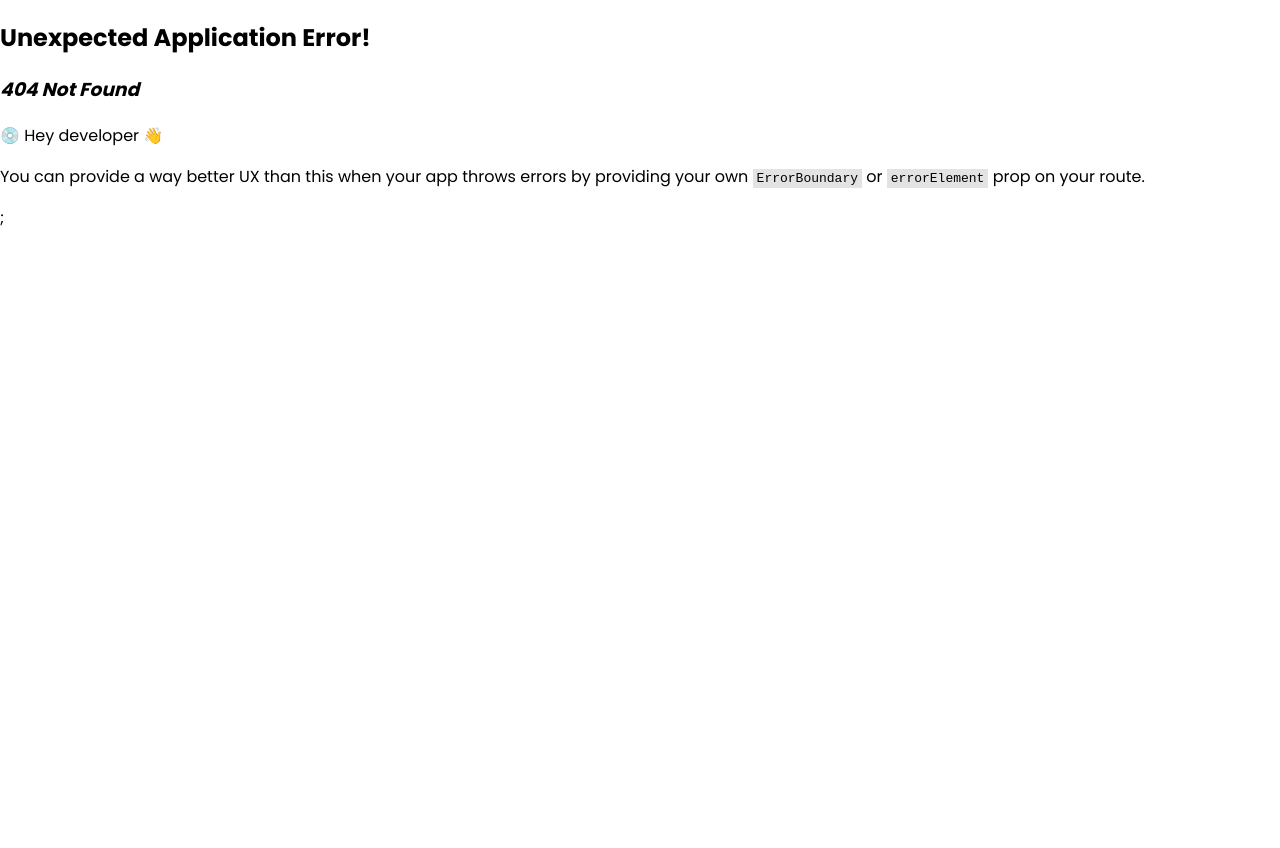
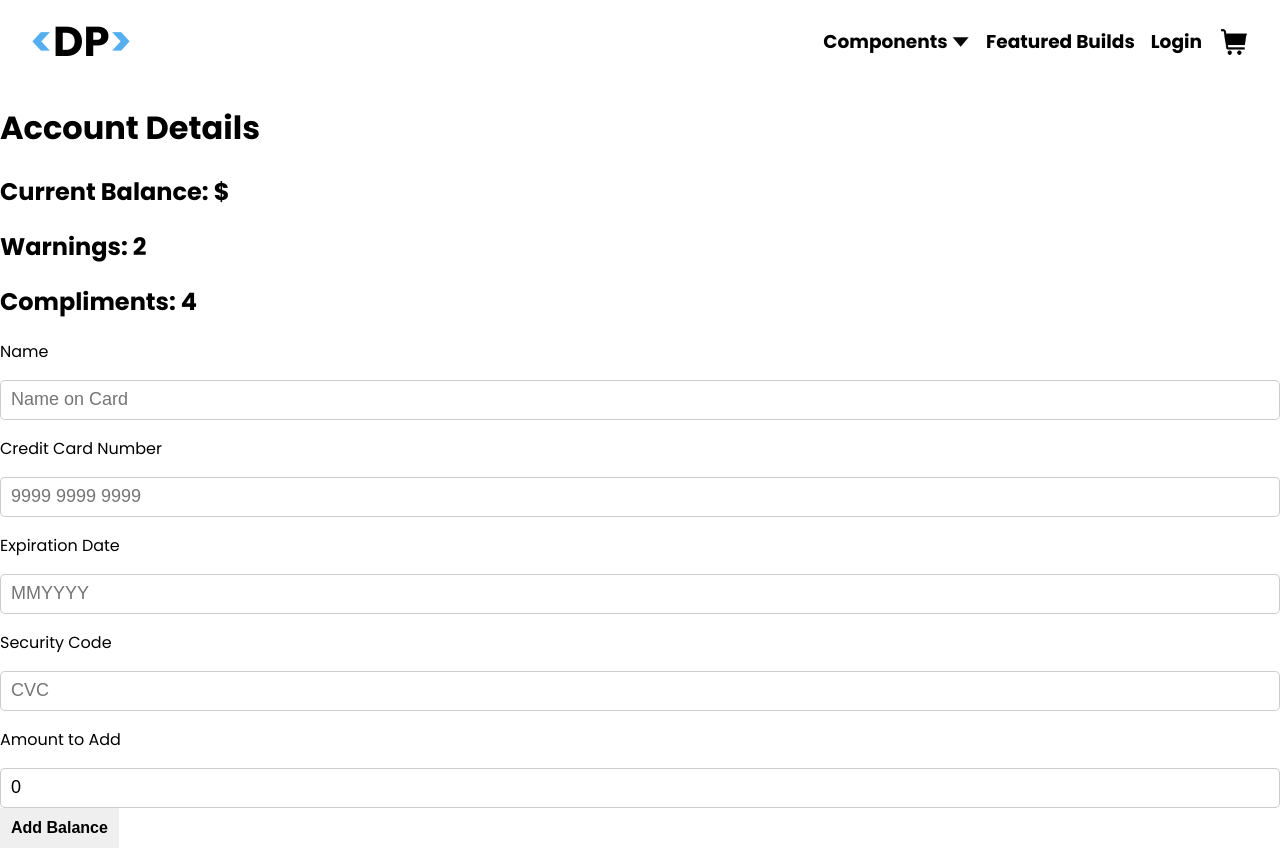
Before and after one commit to brandonlam4237/CSC322_Project, a React (Create React App) app in the folder client/: page /accountdetails in a window 1280 px wide. Before the commit this address had no page. Before the commit the page ends 800 px from the top, so only its background shows below. Built offline with nearby package versions, Linux system fonts and the light colour scheme.

Commit message:
initial account details commit

```diff
--- a/client/src/App.tsx
+++ b/client/src/App.tsx
@@ -15,6 +15,7 @@ import Register from "./pages/Register";
 import Approve from "./pages/Approve";
 import MyBuild from "./pages/PartPicker";
 import { AuthContextProvider } from "./contexts/AuthContext";
+import AccountDetails from "./pages/AccountDetails";
 
 const router = createBrowserRouter(
   createRoutesFromElements(
@@ -27,14 +28,15 @@ const router = createBrowserRouter(
       <Route path="/builds" element={<Builds />} />
       <Route path="/other" element={<Other />} />
       <Route path="/mybuild" element={<MyBuild />} />
-    </Route>
+      <Route path="/accountdetails" element={<AccountDetails/>} />
+ </Route>
   )
 );
 
 function App() {
   return (
     <AuthContextProvider>
-      <RouterProvider router={router} />;
+      <RouterProvider router={router} />
     </AuthContextProvider>
   );
 }
--- a/client/src/contexts/AuthContext.tsx
+++ b/client/src/contexts/AuthContext.tsx
@@ -7,6 +7,7 @@ import {
   useContext,
   ReactNode,
 } from "react";
+import { IBalanceForm } from "src/pages/AccountDetails";
 
 const LOCAL_STORAGE_AUTH_KEY = "donut_pcs_local_storage_tokens_key";
 
@@ -20,6 +21,7 @@ interface IAuthContext {
   registerUser: (value: object) => void;
   loginUser: (username: string, password: string) => void;
   logoutUser: () => void;
+  askForBalance: (value: IBalanceForm) => void;
 }
 
 // Also need to give default values for the fields the authcontext is expected to have
@@ -52,6 +54,9 @@ export const AuthContext = createContext<IAuthContext>({
     /* do nothing */
   },
   logoutUser: () => {
+    /* do nothing */
+  },
+  askForBalance: () => {
     /* do nothing */
   },
 });
@@ -192,6 +197,22 @@ export function AuthContextProvider({ children }: AuthProvidorProps) {
     }
   }
 
+  async function askForBalance(balanceForm: IBalanceForm) {
+    const accessToken: string = userTokens.access;
+    try {
+      await fetch("/users/balance", {
+        method: "PATCH",
+        headers: {
+          "Content-Type": "application/json",
+          Authorization: `Bearer ${accessToken}`,
+        },
+        body: JSON.stringify(balanceForm),
+      });
+    } catch (error) {
+      console.log(error);
+    }
+  }
+
   /* automatically login user upon refresh if refresh and access tokens
     are available in local storage */
   useEffect(() => {
@@ -215,6 +236,7 @@ export function AuthContextProvider({ children }: AuthProvidorProps) {
     loginUser,
     registerUser,
     logoutUser,
+    askForBalance
   };
   return (
     <AuthContext.Provider value={authValues}>{children}</AuthContext.Provider>
--- /dev/null
+++ b/client/src/pages/AccountDetails.tsx
@@ -0,0 +1,137 @@
+// branch: feature-AccountDetails
+// user: thedreamfish
+// pass: password1234
+
+//npm start in client
+//python manage.py runserver in server
+import Input from "src/components/Input";
+import Button from "src/components/Button";
+import { useState } from "react";
+import { useAuthContext } from "src/contexts/AuthContext";
+
+export interface IBalanceForm {
+    card_number: string;
+    exp_date: string;
+    balance: Number;
+  }
+
+
+export default function AccountDetails(){
+    const [balanceForm, setBalanceForm] = useState<IBalanceForm>({
+        card_number: "",
+        exp_date: "",
+        balance: 0,
+      });
+
+      const authValues = useAuthContext(); // unsure about the use of this, do i need another context for balance?
+
+      async function balanceButtonHandler() {
+        await authValues.askForBalance(balanceForm); // i think the registerUser is where things need to be changed
+      }
+
+      function handleOnFormChange(event: React.ChangeEvent<HTMLInputElement>) {
+        const fieldName: string = event.target.name;
+        const fieldValue: string = event.target.value;
+        setBalanceForm({
+          ...balanceForm,
+          [fieldName]: fieldValue,
+        });
+      }
+
+
+    return(
+        <main className="account">
+            <h1 className="account_header">Account Details</h1>
+
+            <section className="container_left">
+                <h2 className="account_user_name"> {authValues.userData.first_name.charAt(0).toUpperCase() + authValues.userData.first_name.slice(1)} {authValues.userData.last_name.charAt(0).toUpperCase() + authValues.userData.last_name.slice(1)}</h2>
+                <h2 className="account_email"> {authValues.userData.email}</h2>
+                <h2 className="account_current_balance"> Current Balance: ${authValues.userData.balance}</h2>
+                <h2 className="account_warnings"> Warnings: 2</h2>
+                <h2 className="account_compliments"> Compliments: 4</h2>
+            </section>
+
+            <section className="container_right">
+                <div className="name_and_credit">
+                    <form>
+                        <label>
+                        <p>Name</p>
+                        <input
+                            className="input-field"
+                            type="text"
+                            name="card_name"
+                            onChange={handleOnFormChange}
+
+                            placeholder="Name on Card"
+                        />
+                        </label>
+                    </form>
+                    <form>
+                        <label>
+                        <p>Credit Card Number</p>
+                        <input
+                            className="input-field"
+                            type="password"
+                            name="card_number"
+                            value={balanceForm.card_number}
+                            onChange={handleOnFormChange}
+
+                            placeholder="9999 9999 9999"
+                        />
+                        </label>
+                    </form>
+                </div>
+                <div className="exp_and_cvc">
+                    <form>
+                        <label>
+                        <p>Expiration Date</p>
+                        <input
+                            className="input-field"
+                            type="text"
+                            name="exp_date"
+                            value={balanceForm.exp_date}
+                            onChange={handleOnFormChange}
+
+                            placeholder="MMYYYY"
+                        />
+                        </label>
+                    </form>
+                    <form>
+                        <label>
+                        <p>Security Code</p>
+                        <input
+                            className="input-field"
+                            type="password"
+                            name="sec_code"
+                            onChange={handleOnFormChange}
+
+                            placeholder="CVC"
+                        />
+                        </label>
+                    </form>
+                </div>
+                <div className="amount_and_button">
+                    <form>
+                        <label>
+                        <p>Amount to Add</p>
+                        <input
+                            className="input-field"
+                            type="text"
+                            name="amount"
+                            value={balanceForm.balance.toString()}
+                            onChange={handleOnFormChange}
+
+                            placeholder="$0.00"
+                        />
+                        </label>
+                    </form>
+                    <div className="container__button">
+                            <Button variant="primary" onClick={balanceButtonHandler}>
+                                Add Balance
+                            </Button>
+                    </div>
+                </div>
+            </section>
+        </main>
+    );
+}
```
